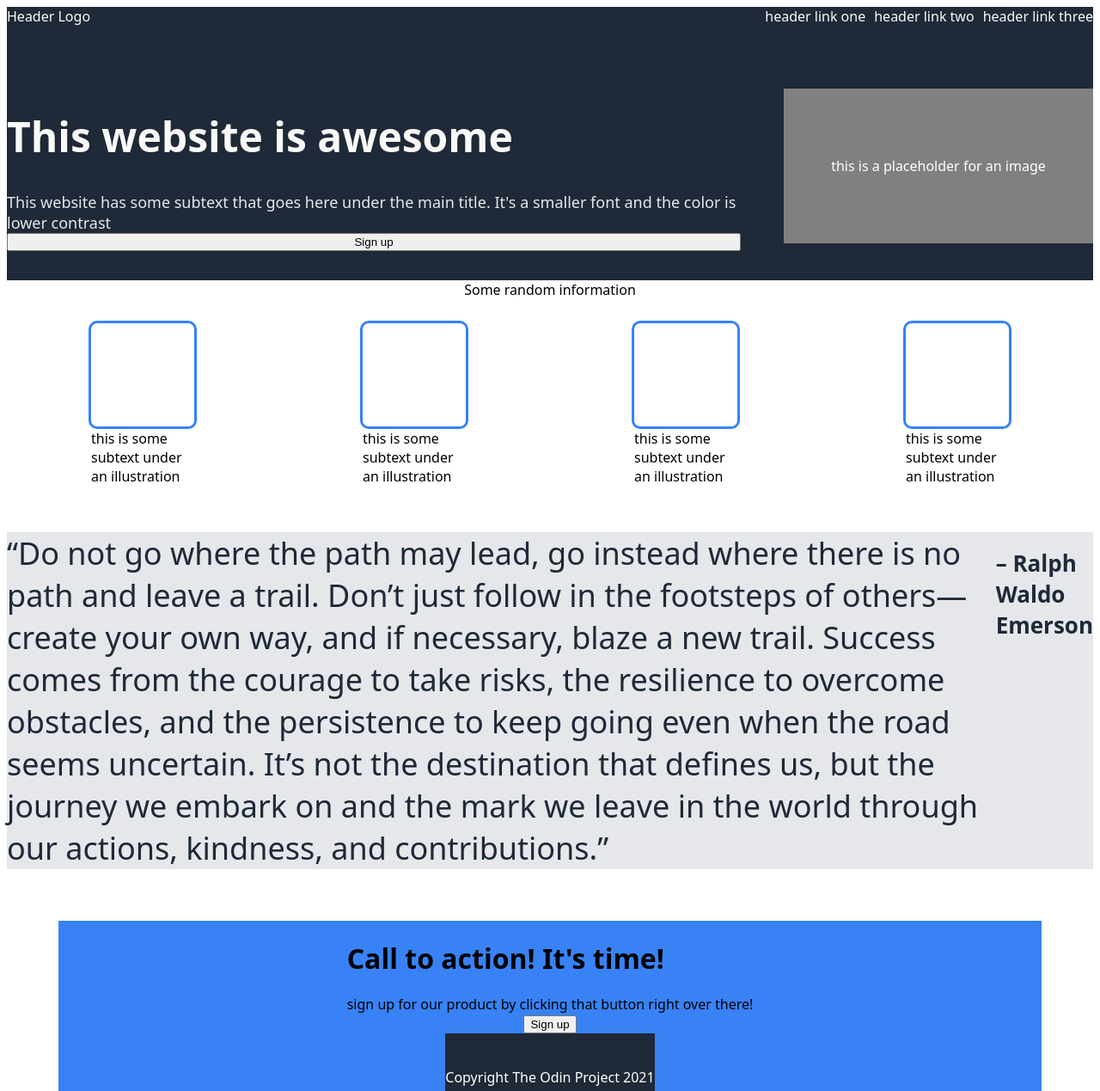
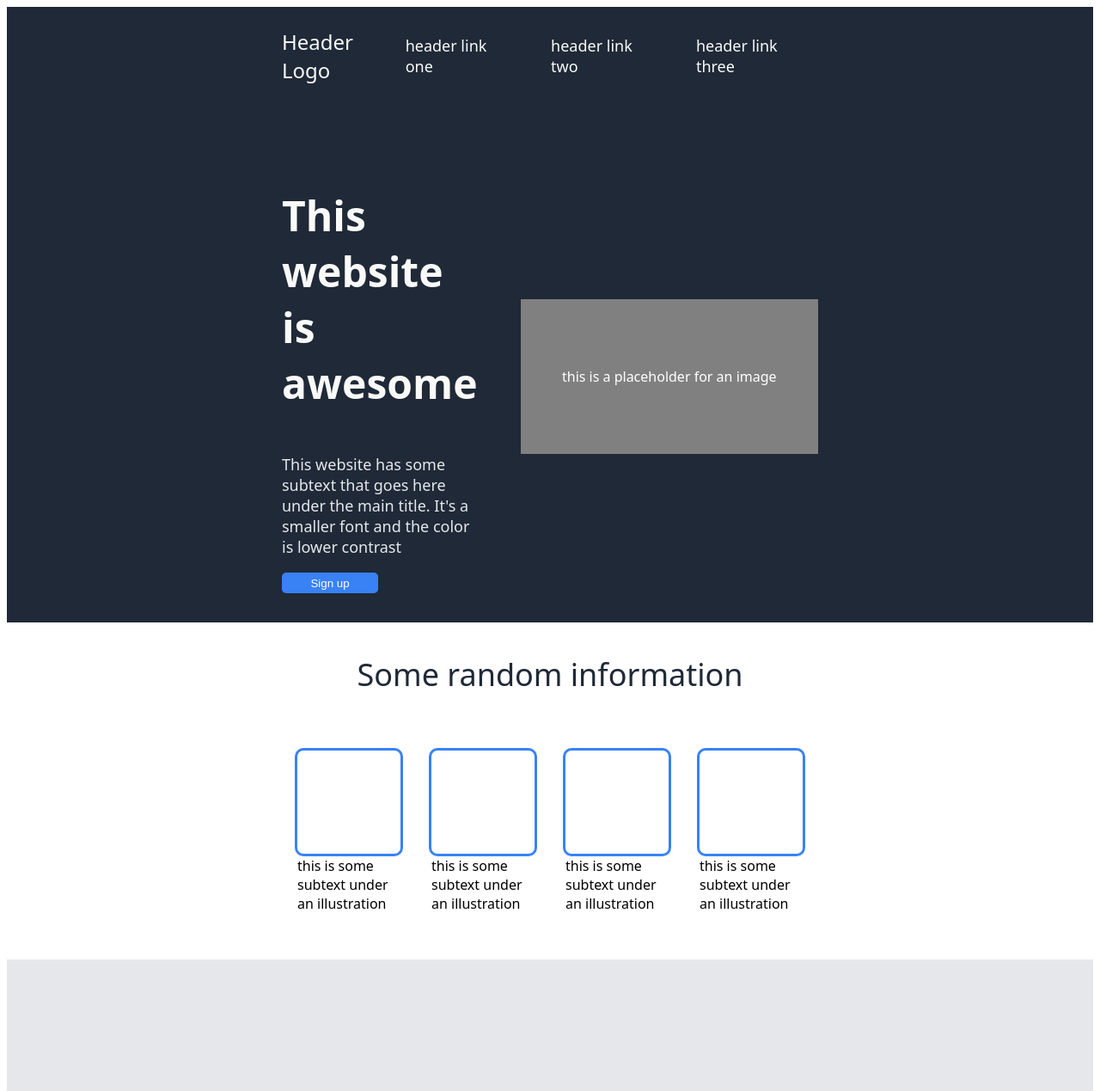
Before and after one commit to PhoenixAsange/flexbox_website_practice, a plain HTML site: page index.html in a window 1280 px wide. Shown: the top 1269 px of the page at 86% size. Drawn offline with Linux system fonts and the light colour scheme.

Commit message:
Create website layout

```diff
--- a/index.html
+++ b/index.html
@@ -7,13 +7,14 @@
   <title>Document</title>
 </head>
 <body>
-<div class="big-header">
+
+<div class="header-panel">
   <div class="header">
     <div class="header-logo"><p>Header Logo<p></div>
     <div class="links"><p>header link one</p><p>header link two</p><p>header link three</p></div>
   </div>
 
-<div class="header-panel">
+  <div class="title-panel">
    <div class="title"><h1>This website is awesome</h1><p>This website has some subtext that goes here under the main title. It's a smaller font and the color is lower contrast</p>
      <button>Sign up</button></div>
      <div class="image">this is a placeholder for an image</div>
@@ -35,10 +36,12 @@
 <div class="quote-panel"><p>“Do not go where the path may lead, go instead where there is no path and leave a trail.
   Don’t just follow in the footsteps of others—create your own way, and if necessary, blaze a new trail. Success comes from the courage to take risks,
   the resilience to overcome obstacles, and the persistence to keep going even when the road seems uncertain. It’s not the destination that defines us, but the journey we embark on and the mark we leave in the world through our actions,
-  kindness, and contributions.”</p> <h1>– Ralph Waldo Emerson</h1></div>
+  kindness, and contributions.”</p> <div class="name">– Ralph Waldo Emerson</div></div>
 
-<div class="call-panel"><div class="call-text"><h1>Call to action! It's time!</h1><p>sign up for our product by clicking that button right over there!</p></div>
+<div class="call-panel">
+  <div class="call-text"><h1>Call to action! It's time!</h1><p>sign up for our product by clicking that button right over there!</p></div>
   <div class="call-button"><button>Sign up</button></div>
+</div>
 
 <div class="footer"><p>Copyright The Odin Project 2021</p></div>
 </body>
--- a/style.css
+++ b/style.css
@@ -4,20 +4,26 @@ body {
   font-family: system-ui, -apple-system, BlinkMacSystemFont, 'Segoe UI', Roboto, Oxygen, Ubuntu, Cantarell, 'Open Sans', 'Helvetica Neue', sans-serif;
 }
 
-p {
-  margin: 0px;
-}
 
-.header, .links, .header-panel, .title, .image, .info-panel, .images, .image-caption, .call-panel, .quote-panel, .footer {
+.header-panel, .header, .header-logo, .links, .title-panel, .title, .image, .info-panel, .images, .image-caption, .quote-panel, .call-panel, .call-button .footer {
   display: flex;
 }
 
-.big-header {
+.header-panel, .title-panel, .footer {
   background-color: #1f2937;
   color: white;
 }
 
-.header, .header-panel {
+.header-panel, .info-panel, .images, .image-caption, .quote-panel, .call-panel {
+  padding-left: 320px;
+  padding-right: 320px;
+}
+
+.header-panel {
+  flex-direction: column;
+}
+
+.header, .title-panel {
   flex-direction: row;
   justify-content: space-between;
   align-items: center;
@@ -25,16 +31,18 @@ p {
 
 .header {
   margin-bottom: 64px;
-  size: 24px;
+  font-size: 24px;
   color: #F9FAF8;
 }
 
-.header-panel {
-  margin-bottom:34px;
+.links {
+  justify-content: flex-end;
+gap: 40px;
+font-size: 18px;
 }
 
-.links {
-  gap: 10px;
+.title-panel {
+  margin-bottom:34px;
 }
 
 .title {
@@ -54,6 +62,15 @@ p {
   color: #E5E7EB;
 }
 
+.title button {
+  width: 112px;
+  height: 24px;
+  color: white;
+  background-color: #3882f6;
+  border-radius: 5px;
+  border: #3882f6;
+}
+
 .image {
   justify-content: center;
   align-items: center;
@@ -66,7 +83,11 @@ p {
   flex-direction: column;
   align-items: center;
   margin-bottom: 25px;
-  font-size: 36px #1F2937;
+}
+
+.info-panel p {
+  color: #1F2937;
+  font-size: 36px;
   font-weight: 900px;
 }
 
@@ -86,39 +107,55 @@ p {
 }
 
 .image-caption p {
+  margin: 0;
   justify-content: center;
   width: 120px;
   height: 120px;
 }
 
 .quote-panel {
+  flex-direction: column;
   font-size: 36px;
   font: light italic;
   color: #1f2937;
   background-color: #E5E7EB;
+  padding: 120px;
 }
 
-.quote-panel h1 {
-  justify-content: baseline;
-  align-items: baseline;
+.quote-panel .name {
+  display: flex;
+  justify-content: flex-end;
   font-size: 26px;
 }
 
 .call-panel {
-  flex-direction: column;
-  justify-content: center;
+  justify-content: space-around;
   align-items: center;
   background-color: #3882f6;
   margin: 60px;
+  padding: 40px;
+  border-radius: 10px;
 }
+
+.call-text {
+  flex-direction: column;
+}
+
 .call-panel button {
+  align-items: baseline;
+  width: 112px;
+  height: 24px;
   flex-direction: row;
+  border-color: #F9FAF8;
+  color: #F9FAF8;
+  background-color: #3882f6;
+  border-radius: 5px;
+  border-style: solid;
 }
 
 .footer {
+  align-items: center;
+  justify-content: center;
   padding-top: 40px;
   padding-bottom: 40px;
-  justify-content: center;
-  background-color: #1f2937;
-  color: white;
 }
```
Lines whose indentation alone changed are shown as unchanged.
